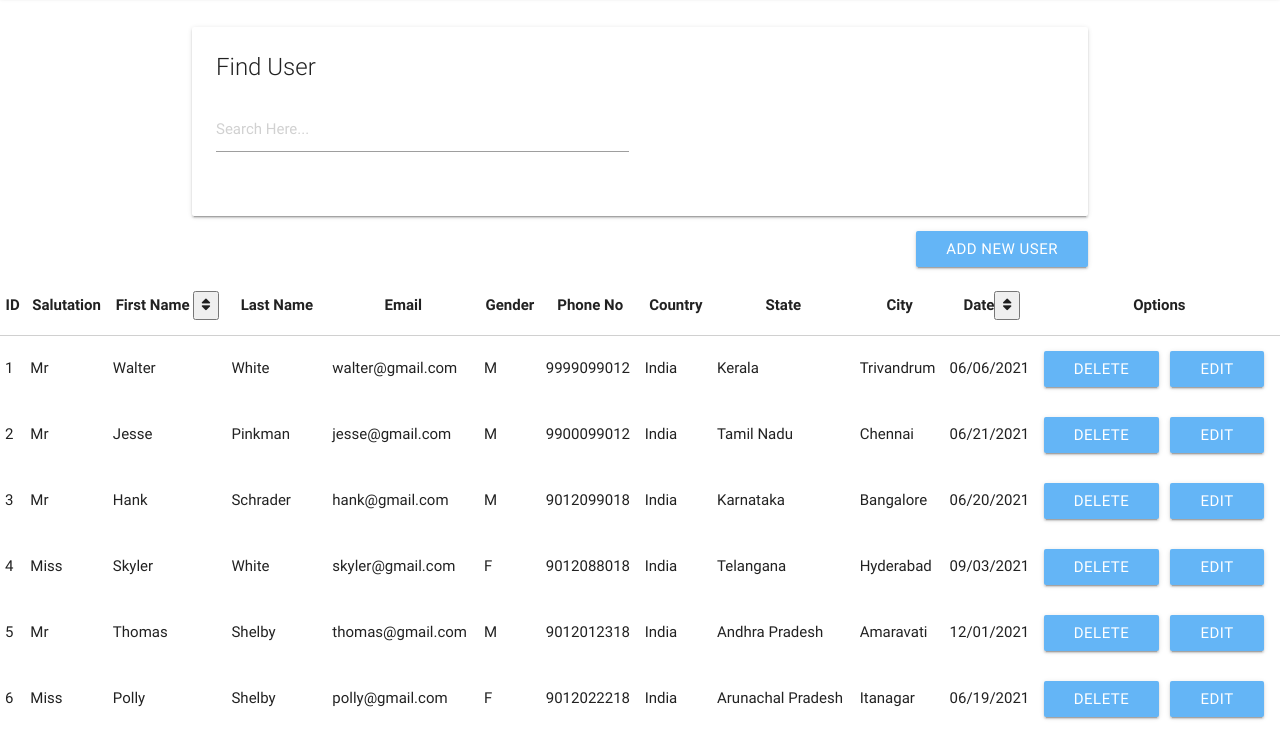
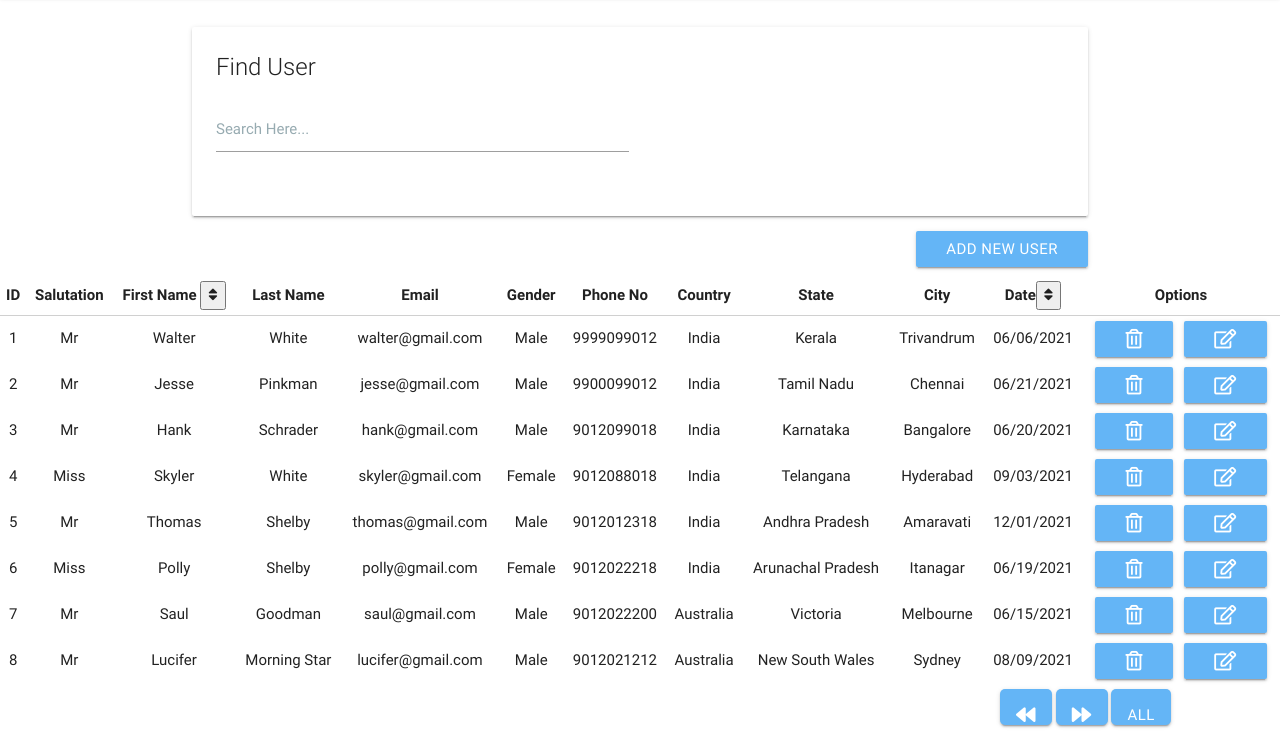
Before and after one commit to nithyakgeethanand/User-Datatable, a plain HTML site: page index.html in a window 1280 px wide. Shown: the part 67-800 px from the top of the page. Drawn offline with nearby package versions, Linux system fonts and the light colour scheme.

Commit message:
edit field updated

```diff
--- a/app.js
+++ b/app.js
@@ -31,8 +31,8 @@ function displayTable(data) {
             <td>${state}</td>
             <td>${city}</td>
             <td>${date}</td>
-            <td><button id="delete-${id}" class="delete-btn btn blue lighten-2" onclick="onDeleterow(this)">DELETE</button>
-            &nbsp <button id="edit-${id}" class="edit-btn btn blue lighten-2" onclick="onEditrow(this);show();">EDIT</button></td>
+            <td><button id="delete-${id}" class="delete-btn btn blue lighten-2" onclick="onDeleterow(this)"><i class="far fa-trash-alt"></i></button>
+            &nbsp <button id="edit-${id}" class="edit-btn btn blue lighten-2" onclick="onEditrow(this);"><i class="far fa-edit"></i></button></td>
         </tr>`;
     })
     document.getElementById("output").innerHTML = listOfUser;
@@ -60,7 +60,7 @@ function displayTable(data) {
         const start = page * no;
         const end = page * no + no;
         const action = dataList.slice(start, end);
-        displayTable(data);
+        // displayTable(data);
         displayTable(action);
     })
 
@@ -108,7 +108,7 @@ firstNameSort.addEventListener('click', (e) => {
             isAscFirstName = false;
             var firstName = a.firstName.toLowerCase();
             var secondName = b.firstName.toLowerCase();
-            // Ternary Operator (if it will check the condition ) then -1 else if()
+            // Ternary Operator (if, it will check the condition ) then -1 else if()
             return (firstName < secondName) ? -1 : (firstName > secondName) ? 1 : 0;
     })
     } else {
@@ -149,7 +149,7 @@ dateSort.addEventListener('click', (e) => {
     displayTable(dataList);
 })
 
-
+// Delete Row
 function onDeleterow(data) {
     //delete-1 => 1
     const confirm = window.confirm("Do you want to Delete?");
@@ -157,14 +157,15 @@ function onDeleterow(data) {
         const idForDelete = (data.id).substring(7,10);
         console.log(idForDelete);
         const filterList = dataList.filter(data => (data.id) !== parseInt(idForDelete));
-        alert("Deleted Successfully!!!!");
+        window.confirm("Deleted Successfully!!!!");
         displayTable(filterList);
 
     }
     // console.log("click on this button" , data.id);
 
 }
-
+let idToDelete;
+// Edit Row
 function onEditrow(data) {
     //edit-1 => 1
     const confirm = window.confirm("Do you want to Edit details?");
@@ -172,16 +173,32 @@ function onEditrow(data) {
         const idForEdit = (data.id).substring(5,10);
         console.log(idForEdit);
         const dataToEdit = dataList.filter(data => (data.id) === parseInt(idForEdit));
-        console.log(dataToEdit);
+        console.log("hihghglvjfzbljhd",dataToEdit[0]);
+        const editUser = dataToEdit[0];
+        idToDelete = editUser.id;
+        // fetch a object
+
+        document.getElementById('reg-id').value = editUser.id;
+        document.getElementById('reg-salutation').value = editUser.salutation;
+        document.getElementById('reg-firstname').value =editUser.firstName;
+        document.getElementById('reg-lastname').value = editUser.lastName;
+        document.getElementById('reg-email').value = editUser.email;
+        document.getElementsByName('gender').value = editUser.gender;
+        document.getElementById('reg-phoneNo').value = editUser.phoneNo;
+        document.getElementById('reg-sel1').value = editUser.country;
+        document.getElementById('reg-sel2').value = editUser.state;
+        document.getElementById('reg-city').value = editUser.city;
         show();
 
       //  displayTable(filterList);
     }
 }
+
 // Hide the data onLoad
 
 function hide() {
     document.getElementById('popup').style.display = 'none';
+    document.getElementById('popup').reset();
 };
 function show() {
     document.getElementById('popup').style.display = 'block';
@@ -190,6 +207,12 @@ function show() {
 // Add User Save
 
 function saveForm() {
+
+    if(idToDelete !== '') {
+        dataList = dataList.filter(data => (data.id) !== parseInt(idToDelete));
+        idToDelete = '';
+    }
+
     const id = document.getElementById('reg-id').value;
     if (id === '') {
         alert("Please Enter your ID ");
@@ -260,16 +283,19 @@ function saveForm() {
     displayTable(dataList);
     console.log(dataList);
     alert("Saved Successfully!!!!");
+    document.getElementById('popup').reset();
+    hide();
 }
 
 
 // Display State based On COUNTRY
 
     const selectedCountry = document.getElementById('reg-sel1');
-    selectedCountry.addEventListener('blur', (e) => {
+    selectedCountry.addEventListener('click', (e) => {
         let displayState = '';
         console.log(displayState);
         if(selectedCountry.value === 'India') {
+            document.getElementById('reg-sel2').value = '';
             const indiaState = ['Kerala','Tamil Nadu','Karnataka',
                            'Telangana','Andhra Pradesh','Arunachal Pradesh',
                            'Assam','Bihar', 'Chhattisgarh', 'Goa', 'Gujarat'];
@@ -279,13 +305,18 @@ function saveForm() {
                 <option>${state}</option>`
             });
             console.log(displayState);
-        } else {
+            document.getElementById("reg-sel2").innerHTML = displayState;
+
+        }
+        if(selectedCountry.value === 'Australia') {
+            document.getElementById('reg-sel2').value = '';
             const australiaState = ['Victoria','New South Wales','Queensland','South Australia','Tasmania','Western Australia'];
             australiaState.forEach( state => {
                 displayState += `
                 <option>${state}</option> `
             });
             console.log(displayState);
+            document.getElementById("reg-sel2").innerHTML = displayState;
         }
-        document.getElementById("reg-sel2").innerHTML = displayState;
+
     })
--- a/index.html
+++ b/index.html
@@ -92,10 +92,10 @@
         </div> -->
           <div class="form-element">
               <p>Gender</p>
-              <input type="radio" id="male" name="gender" value="M">
-              <label for="male">M</label>
-              <input type="radio" id="female" name="gender" value="F">
-              <label for="female">F</label>
+              <input type="radio" id="male" name="gender" value="Male">
+              <label for="male">Male</label>
+              <input type="radio" id="female" name="gender" value="Female">
+              <label for="female">Female</label>
               <input type="radio" id="other" name="gender" value="Other">
               <label for="other">Other</label>
           </div>
@@ -131,25 +131,29 @@
           </div>
           <div class="form-element">
             <label for="reg-city">City</label>
-              <select id="reg-city" name="city" >
-                  <option>--Select City--</option>
+            <input type="text" id="reg-city" placeholder="Enter city name">
+              <!-- <select id="reg-city" name="city" > -->
+                  <!-- <option>--Select City--</option>
                   <option>Trivandrum</option>
                   <option>Bangalore</option>
                   <option>Hyderabad</option>
                   <option>Amaravati</option>
                   <option>Itanagar</option>
                   <option>Patna</option>
-                  <option>Dispur</option>
-              </select>
+                  <option>Dispur</option> -->
+              <!-- </select> -->
           </div>
 
       </div>
       <br>
-      <button type="submit" class="save-btn btn blue lighten-2" id="reg-save" onclick="hide()">save</button>
+      <button type="submit" class="save-btn btn blue lighten-2" id="reg-save">save</button>
       <button type="button" class="cancel-btn btn blue lighten-2" id="reg-cancel" onclick="hide()">cancel</button>
     </form>
   <br>
   <br>
+  <form id="">
+
+  </form>
 <!--  -->
     </div>
 
@@ -179,9 +183,9 @@
           <option value="8" selected>8</option>
       </select>
       <div class="pagination">
-          <a href="#" id="previ" class="save-btn btn blue lighten-2">PREV</a>
-          <a href="#" id="next" class="save-btn btn blue lighten-2">NEXT</a>
-          <a href="#" id="all" class="save-btn btn blue lighten-2">ALL</a>
+          <a href="#" id="previ" class="save-btn btn blue lighten-2"><i class="fas fa-backward"></i></a>
+          <a href="#" id="next" class="save-btn btn blue lighten-2"><i class="fas fa-forward"></i></a>
+          <a href="#" id="all" class="save-btn btn blue lighten-2">All</a>
       </div>
   </div>
 
--- a/list.json
+++ b/list.json
@@ -5,7 +5,7 @@
         "firstName" : "Walter",
         "lastName" : "White",
         "email" : "walter@gmail.com",
-        "gender" : "M",
+        "gender" : "Male",
         "phoneNo" : 9999099012,
         "country" :"India",
         "state" : "Kerala",
@@ -18,7 +18,7 @@
         "firstName" : "Jesse",
         "lastName" : "Pinkman",
         "email" : "jesse@gmail.com",
-        "gender" : "M",
+        "gender" : "Male",
         "phoneNo" : 9900099012,
         "country" : "India",
         "state" : "Tamil Nadu",
@@ -31,7 +31,7 @@
         "firstName" : "Hank",
         "lastName" : "Schrader",
         "email" : "hank@gmail.com",
-        "gender" : "M",
+        "gender" : "Male",
         "phoneNo" : 9012099018,
         "country" : "India",
         "state" : "Karnataka",
@@ -44,7 +44,7 @@
         "firstName" : "Skyler",
         "lastName" : " White",
         "email" : "skyler@gmail.com",
-        "gender" : "F",
+        "gender" : "Female",
         "phoneNo" : 9012088018,
         "country" : "India",
         "state" : "Telangana",
@@ -57,7 +57,7 @@
         "firstName" : "Thomas",
         "lastName" : "Shelby",
         "email" : "thomas@gmail.com",
-        "gender" : "M",
+        "gender" : "Male",
         "phoneNo" : 9012012318,
         "country" : "India",
         "state" : "Andhra Pradesh",
@@ -70,7 +70,7 @@
         "firstName" : "Polly",
         "lastName" : "Shelby",
         "email" : "polly@gmail.com",
-        "gender" : "F",
+        "gender" : "Female",
         "phoneNo" : 9012022218,
         "country" :"India",
         "state" : "Arunachal Pradesh",
@@ -83,7 +83,7 @@
         "firstName" : "Saul",
         "lastName" : "Goodman",
         "email" : "saul@gmail.com",
-        "gender" : "M",
+        "gender" : "Male",
         "phoneNo" : 9012022200,
         "country" :"Australia",
         "state" : "Victoria",
@@ -96,7 +96,7 @@
         "firstName" : "Lucifer",
         "lastName" : "Morning Star",
         "email" : "lucifer@gmail.com",
-        "gender" : "M",
+        "gender" : "Male",
         "phoneNo" : 9012021212,
         "country" :"Australia",
         "state" : "New South Wales",
@@ -109,7 +109,7 @@
         "firstName" : "Daniel",
         "lastName" : "Espinoza",
         "email" : "dan@gmail.com",
-        "gender" : "M",
+        "gender" : "Male",
         "phoneNo" : 9045021212,
         "country" : "Australia",
         "state" : "Queensland",
@@ -122,7 +122,7 @@
         "firstName" : "Chloe",
         "lastName" : "Decker",
         "email" : "chole@gmail.com",
-        "gender" : "F",
+        "gender" : "Female",
         "phoneNo" : 9045341212,
         "country" : "Australia",
         "state" : "South Australia",
@@ -135,7 +135,7 @@
         "firstName" : "Mazikeen",
         "lastName" : "Maze",
         "email" : "maze@gmail.com",
-        "gender" : "F",
+        "gender" : "Female",
         "phoneNo" : 9044441212,
         "country" : "Australia",
         "state" : "Tasmania",
@@ -148,7 +148,7 @@
         "firstName" : "Trixie",
         "lastName" : "Espinoza",
         "email" : "trixie@gmail.com",
-        "gender" : "F",
+        "gender" : "Female",
         "phoneNo" : 904444900,
         "country" : "Australia",
         "state" : "Western Australia",
@@ -161,7 +161,7 @@
         "firstName" : "Ella ",
         "lastName" : "Lopez",
         "email" : "ella@gmail.com",
-        "gender" : "F",
+        "gender" : "Female",
         "phoneNo" : 901111900,
         "country" : "India",
         "state" : "Assam",
@@ -174,7 +174,7 @@
         "firstName":"Charlotte  ",
         "lastName" : "Richards",
         "email" : "ella@gmail.com",
-        "gender" : "F",
+        "gender" : "Female",
         "phoneNo" : 901234500,
         "country" : "India",
         "state" : "Bihar",
@@ -187,7 +187,7 @@
         "firstName" : "Jim",
         "lastName" : "Hopper",
         "email" : "jim@gmail.com",
-        "gender" : "M",
+        "gender" : "Male",
         "phoneNo" : 9011967845,
         "country" : "India",
         "state" : "Chhattisgarh",
@@ -200,7 +200,7 @@
         "firstName" : "Mike",
         "lastName" : "Wheeler",
         "email" : "mike@gmail.com",
-        "gender" : "M",
+        "gender" : "Male",
         "phoneNo" : 903456700,
         "country" :"India",
         "state" : "Goa",
@@ -213,7 +213,7 @@
         "firstName" : "Eleven",
         "lastName" : "Hopper",
         "email" : "eleven@gmail.com",
-        "gender" : "F",
+        "gender" : "Female",
         "phoneNo" : 9011945670,
         "country" :"India",
         "state" : "Gujarat",
@@ -226,7 +226,7 @@
         "firstName" : "Dustin",
         "lastName" : "Henderson",
         "email" : "dustin@gmail.com",
-        "gender" : "M",
+        "gender" : "Male",
         "phoneNo" : 9019095432,
         "country" : "India",
         "state" : "Haryana",
@@ -239,7 +239,7 @@
         "firstName" : "Lucas",
         "lastName" : "Sinclair",
         "email" : "lucas@gmail.com",
-        "gender" : "M",
+        "gender" : "Male",
         "phoneNo" : 9011788900,
         "country" : "India",
         "state" : "Himachal Pradesh",
@@ -252,7 +252,7 @@
         "firstName" : "Nancy",
         "lastName" : "Wheeler",
         "email" : "nancy@gmail.com",
-        "gender" : "F",
+        "gender" : "Female",
         "phoneNo" : 9011676700,
         "country" : "India",
         "state" : "Jharkhand",
@@ -265,7 +265,7 @@
         "firstName" : "Jonathan",
         "lastName" : "Byers",
         "email" : "jonathan@gmail.com",
-        "gender" : "M",
+        "gender" : "Male",
         "phoneNo" : 901195550,
         "country" : "India",
         "state" : "Madhya Pradesh",
@@ -278,7 +278,7 @@
         "firstName" : "Sergio",
         "lastName" : "Marquina",
         "email" : "professor@gmail.com",
-        "gender" : "M",
+        "gender" : "Male",
         "phoneNo" : 9011909333,
         "country" : "India",
         "state" : "Maharashtra",
@@ -291,7 +291,7 @@
         "firstName" : "Raquel",
         "lastName" : "Murillo",
         "email" : "raquel@gmail.com",
-        "gender" : "F",
+        "gender" : "Female",
         "phoneNo" : 9011909777,
         "country" : "India",
         "state" : "Manipur",
@@ -304,7 +304,7 @@
         "firstName" : "Rio",
         "lastName" : "Herran",
         "email" : "rio@gmail.com",
-        "gender" : "M",
+        "gender" : "Male",
         "phoneNo" : 9011222000,
         "country" : "India",
         "state" : "Meghalaya",
@@ -317,7 +317,7 @@
         "firstName" : "Mónica",
         "lastName" : "Gaztambide",
         "email" : "monica@gmail.com",
-        "gender" : "F",
+        "gender" : "Female",
         "phoneNo" : 90119091211,
         "country" : "India",
         "state" : "Nagaland",
--- a/style.css
+++ b/style.css
@@ -78,3 +78,17 @@ input #male, #female, #other {
   color: black;
   border-radius: 5px;
 }
+td,th{
+    font-size:15px;
+     padding: 5px 5px;
+     text-align: center;
+ }
+ .pagination a {
+     color: #fff;
+ }
+::placeholder{
+    color:#97ABB1;
+}
+label {
+    color:#111;
+ }
```
